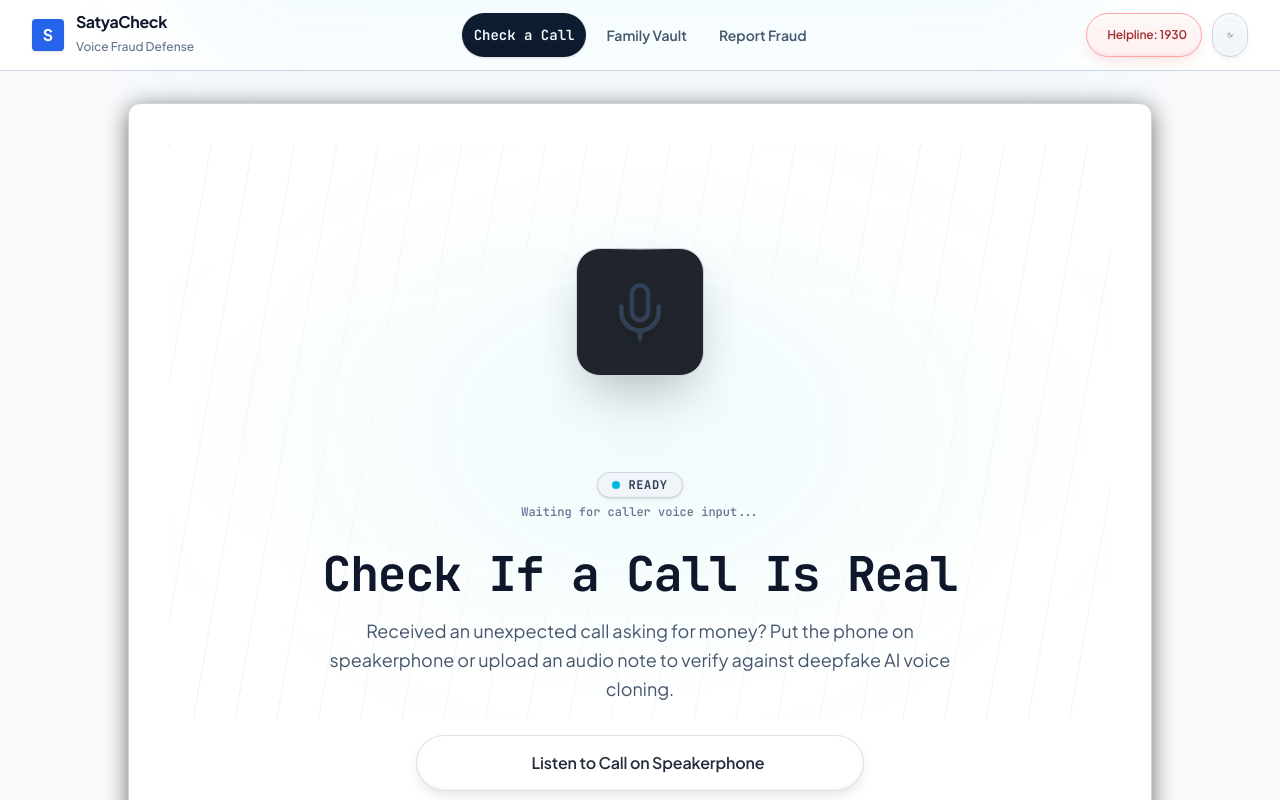
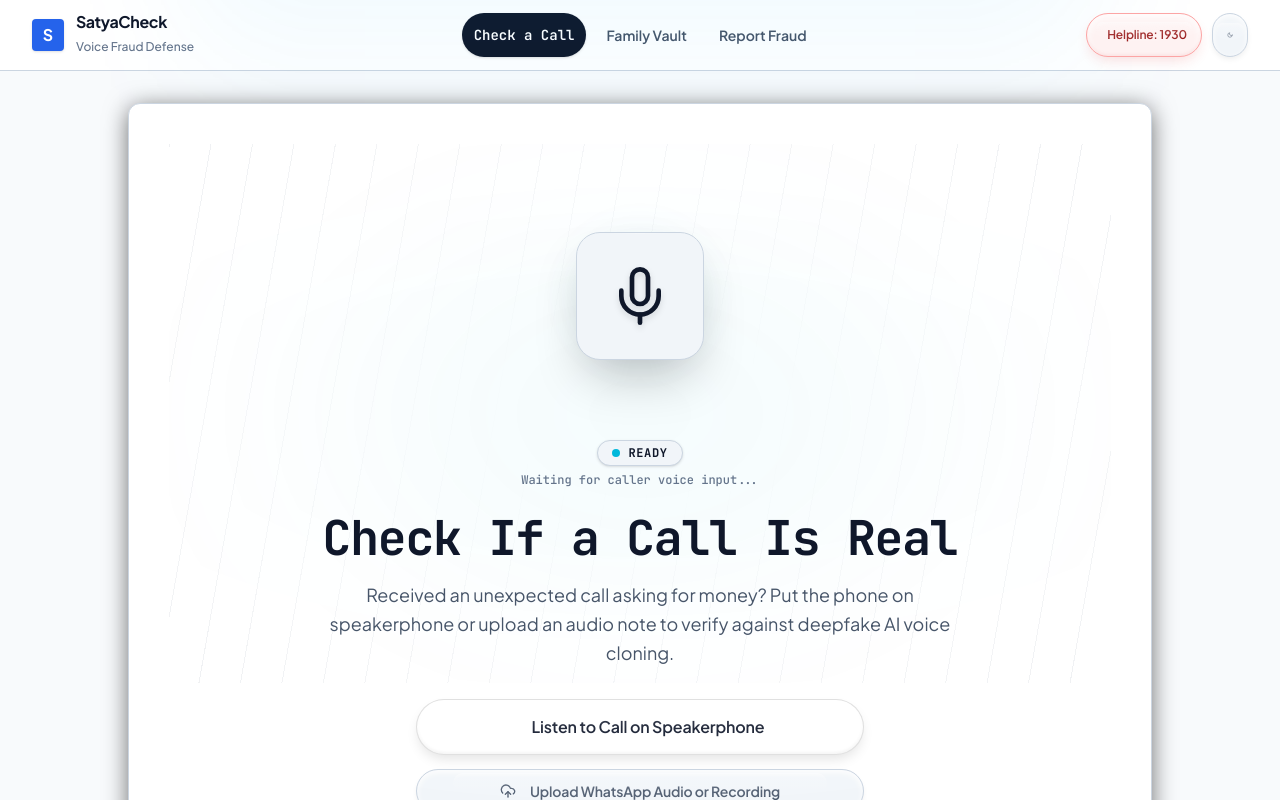
Before and after one commit to 4GE-TECH/SatyaCheck, a React (Vite) app in the folder web/: page / in a window 1280 px wide. Shown: the top 800 px of the page. Built offline with nearby package versions, Linux system fonts and the light colour scheme.

Commit message:
fix(ui): use semantic theme tokens for title and subtitle to fix light mode contrast

```diff
--- a/web/src/components/ui/background-circles.tsx
+++ b/web/src/components/ui/background-circles.tsx
@@ -17,13 +17,13 @@ interface BackgroundCirclesProps {
 
 const COLOR_VARIANTS = {
   primary: {
-    border: "border-cyan-500/40 dark:border-cyan-400/50",
+    border: "border-cyan-500/40",
     glow: "rgba(6, 182, 212, 0.35)",
     text: "text-cyan-600 dark:text-cyan-400",
     dot: "bg-cyan-500 dark:bg-cyan-400",
   },
   quinary: {
-    border: "border-red-500/40 dark:border-red-400/50",
+    border: "border-red-500/40",
     glow: "rgba(239, 68, 68, 0.35)",
     text: "text-red-600 dark:text-red-400",
     dot: "bg-red-500 dark:bg-red-400",
@@ -42,7 +42,7 @@ const AnimatedGrid = () => (
       ease: "linear",
     }}
   >
-    <div className="h-full w-full [background-image:repeating-linear-gradient(100deg,#64748B_0%,#64748B_1px,transparent_1px,transparent_4%)] opacity-10 dark:opacity-15" />
+    <div className="h-full w-full [background-image:repeating-linear-gradient(100deg,#64748B_0%,#64748B_1px,transparent_1px,transparent_4%)] opacity-10" />
   </motion.div>
 );
 
@@ -80,7 +80,7 @@ export function BackgroundCircles({
   return (
     <div
       className={clsx(
-        "relative flex flex-col items-center justify-center overflow-hidden py-10 px-4 select-none w-full",
+        "relative flex flex-col items-center justify-center overflow-hidden py-8 px-4 select-none w-full",
         className
       )}
       aria-label="SatyaCheck voice analysis"
@@ -93,13 +93,13 @@ export function BackgroundCircles({
           className="absolute inset-0 transition-opacity duration-700 blur-[120px]"
           style={{
             background: `radial-gradient(ellipse at center, ${variantStyles.glow}, transparent 70%)`,
-            opacity: isSpeaking ? 0.7 : 0.25,
+            opacity: isSpeaking ? 0.6 : 0.2,
           }}
         />
       </div>
 
       {/* ── CENTRAL MICROPHONE & EXPANDING AUDIO WAVES ── */}
-      <div className="relative flex items-center justify-center my-6 h-56 w-56 sm:h-64 sm:w-64">
+      <div className="relative flex items-center justify-center my-4 h-52 w-52 sm:h-60 sm:w-60">
         {/* 4 Expanding Circular Audio Waves (Active when isSpeaking) */}
         {!reducedMotion &&
           isSpeaking &&
@@ -156,10 +156,8 @@ export function BackgroundCircles({
           className={clsx(
             "relative z-20 flex items-center justify-center rounded-3xl transition-all cursor-pointer",
             "w-28 h-28 sm:w-32 sm:h-32 shadow-2xl border",
-            "bg-[#0A0D14]/90 dark:bg-[#07080B]/95 text-white backdrop-blur-md",
-            isSpeaking
-              ? "border-cyan-400 dark:border-cyan-400 shadow-[0_0_40px_-5px_rgba(6,182,212,0.6)]"
-              : "border-slate-300 dark:border-slate-800/90 hover:border-cyan-500/50 hover:shadow-[0_0_30px_-8px_rgba(6,182,212,0.4)]"
+            "bg-[var(--bg-secondary)] text-[var(--text-primary)] border-[var(--border-default)] hover:border-[var(--accent)]",
+            isSpeaking && "border-cyan-400 shadow-[0_0_40px_-5px_rgba(6,182,212,0.6)]"
           )}
           animate={
             reducedMotion
@@ -174,14 +172,14 @@ export function BackgroundCircles({
           }}
         >
           {/* Subtle Top Glass Rim */}
-          <div className="absolute top-0 left-1/4 right-1/4 h-[1px] bg-gradient-to-r from-transparent via-white/40 to-transparent pointer-events-none" />
+          <div className="absolute top-0 left-1/4 right-1/4 h-[1px] bg-gradient-to-r from-transparent via-white/30 to-transparent pointer-events-none" />
 
           <Mic
             className={clsx(
               "w-12 h-12 sm:w-16 sm:h-16 transition-colors drop-shadow-md",
               isSpeaking
                 ? variantStyles.text
-                : "text-slate-700 dark:text-slate-200"
+                : "text-[var(--text-primary)]"
             )}
             strokeWidth={1.75}
           />
@@ -190,12 +188,12 @@ export function BackgroundCircles({
 
       {/* ── REAL-TIME STATUS INDICATOR (Below Microphone) ── */}
       <motion.div
-        className="relative z-10 flex flex-col items-center gap-1.5 text-center mt-2 mb-6"
+        className="relative z-10 flex flex-col items-center gap-1.5 text-center mt-2 mb-5"
         initial={{ opacity: 0, y: 10 }}
         animate={{ opacity: 1, y: 0 }}
         transition={{ duration: 0.5 }}
       >
-        <div className="inline-flex items-center gap-2 px-3.5 py-1 rounded-full bg-slate-100 dark:bg-[#0E121B] border border-slate-300 dark:border-slate-800 text-xs font-mono font-bold tracking-wider uppercase shadow-sm">
+        <div className="inline-flex items-center gap-2 px-3.5 py-1 rounded-full bg-[var(--bg-secondary)] border border-[var(--border-default)] text-xs font-mono font-bold tracking-wider uppercase shadow-sm">
           <span
             className={clsx(
               "w-2 h-2 rounded-full",
@@ -203,29 +201,29 @@ export function BackgroundCircles({
               isSpeaking && "animate-ping"
             )}
           />
-          <span className={clsx(isSpeaking ? variantStyles.text : "text-slate-700 dark:text-slate-300")}>
+          <span className={clsx(isSpeaking ? variantStyles.text : "text-[var(--text-primary)]")}>
             {isSpeaking ? "LISTENING & ANALYZING" : "READY"}
           </span>
         </div>
 
-        <span className="text-xs font-mono text-slate-500 dark:text-slate-400">
+        <span className="text-xs font-mono text-[var(--text-muted)] font-medium">
           {isSpeaking ? "Analyzing speech in real time..." : "Waiting for caller voice input..."}
         </span>
       </motion.div>
 
-      {/* ── HERO TITLE & DESCRIPTION ── */}
+      {/* ── HERO TITLE & DESCRIPTION (Theme-Aware Contrast) ── */}
       <motion.div
         className="relative z-10 text-center max-w-2xl mx-auto space-y-3"
         initial={{ opacity: 0, y: 20 }}
         animate={{ opacity: 1, y: 0 }}
         transition={{ duration: 0.8, ease: "easeOut" }}
       >
-        <h1 className="text-3xl sm:text-5xl font-black tracking-tight font-mono text-slate-900 dark:text-white leading-tight">
+        <h1 className="text-3xl sm:text-5xl font-black tracking-tight font-mono text-[var(--text-primary)] leading-tight">
           {title}
         </h1>
 
         <motion.p
-          className="text-base sm:text-lg text-slate-600 dark:text-slate-300 font-sans leading-relaxed"
+          className="text-base sm:text-lg text-[var(--text-secondary)] font-sans leading-relaxed font-normal"
           initial={{ opacity: 0 }}
           animate={{ opacity: 1 }}
           transition={{ delay: 0.2 }}
```
